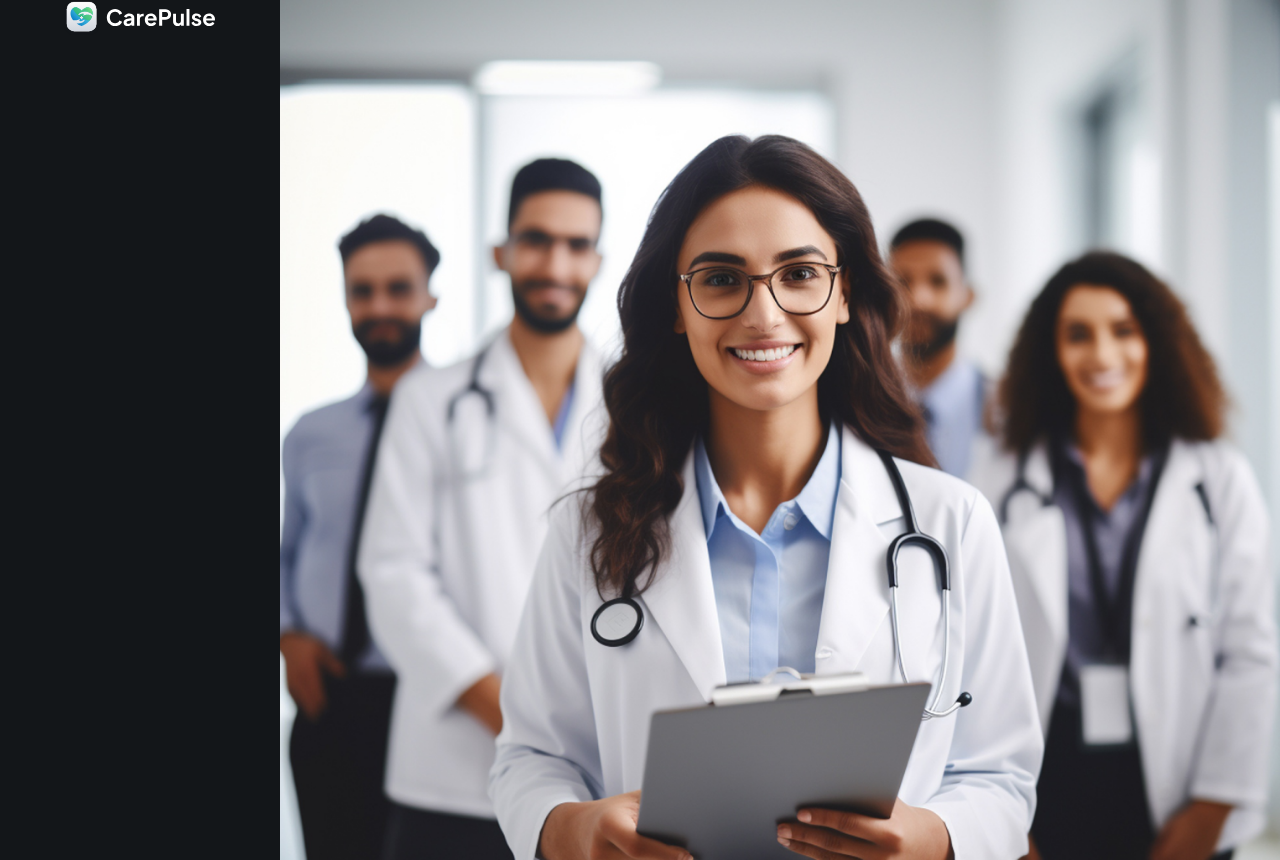
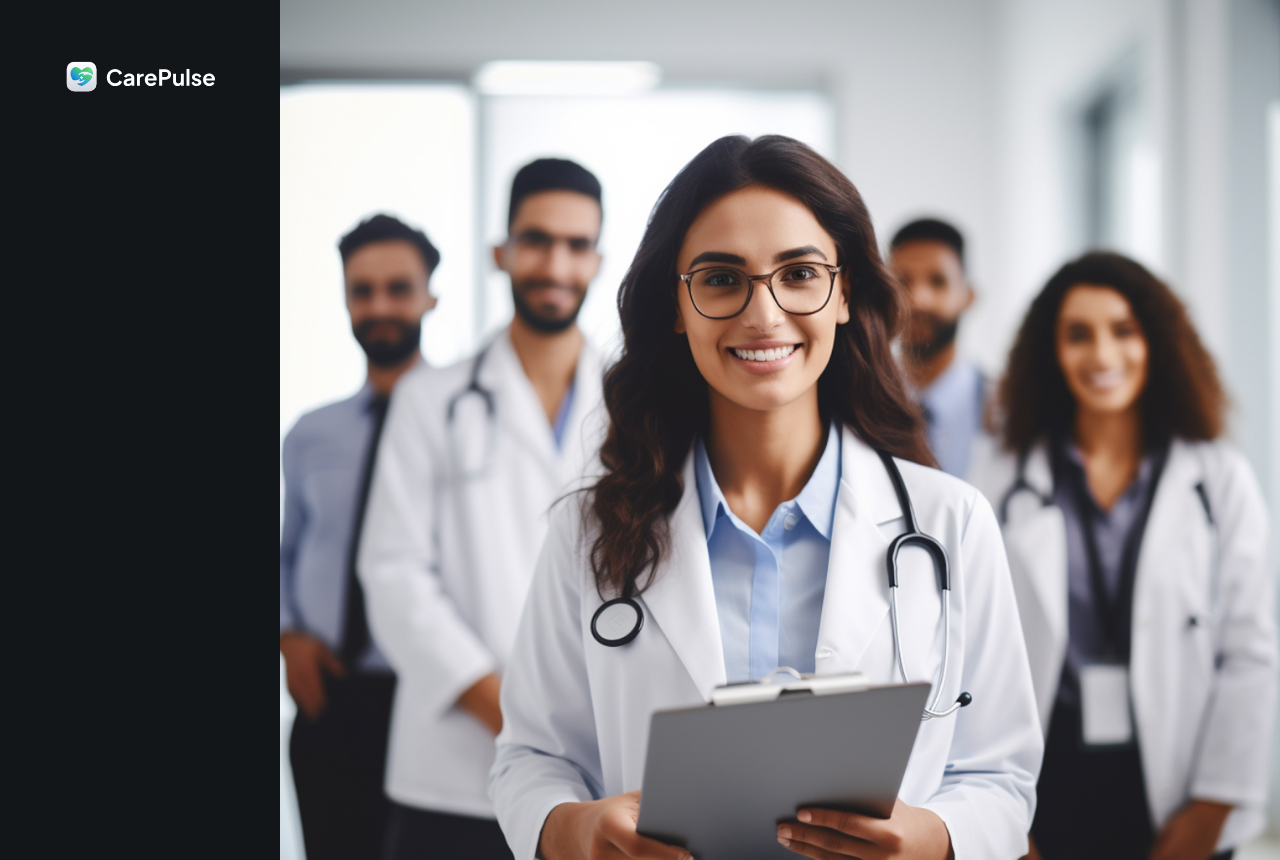
Before and after one commit to idrissruso/carepulse, a Next.js app: page / in a window 1280 px wide. Built offline with nearby package versions, Linux system fonts and the light colour scheme.

Commit message:
refactor: Update page layout and styles
Improve the page layout and styles in the page.tsx file. Add padding and adjust container width for better alignment. Also, update the image source and width attributes. This commit enhances the visual appearance and user experience of the page.

```diff
--- a/src/app/page.tsx
+++ b/src/app/page.tsx
@@ -3,7 +3,7 @@ import Image from 'next/image'
 export default function Home() {
   return (
     <div className="flex h-screen max-h-screen ">
-      <section className="remove—scrollbar container my—auto">
+      <section className="remove—scrollbar container my—auto pt-[60px] pl-28">
         <div className="sub—container max—w—[496px]">
           <Image
             width={1000}
@@ -14,7 +14,7 @@ export default function Home() {
           />
         </div>
       </section>
-      <section>
+      <section className="">
         <Image
           src={'/assets/images/onboarding-img.png'}
           width={1000}
```
